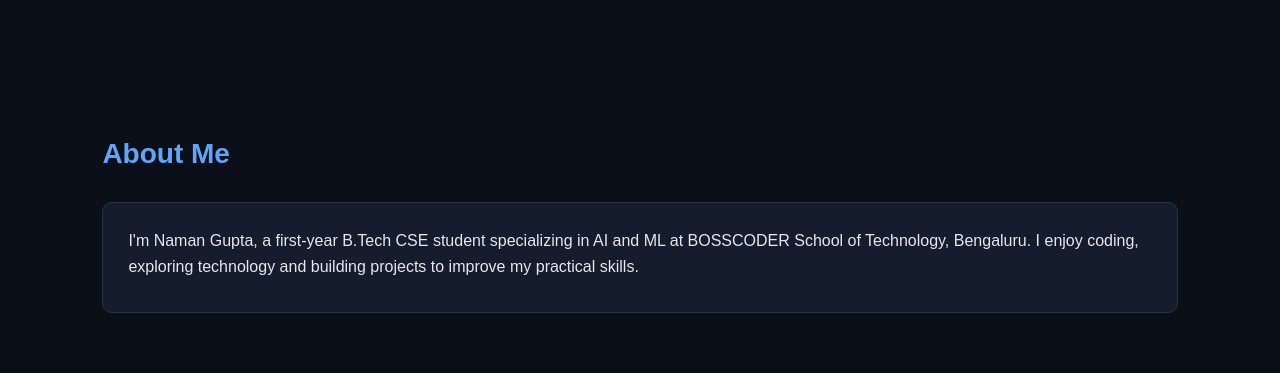
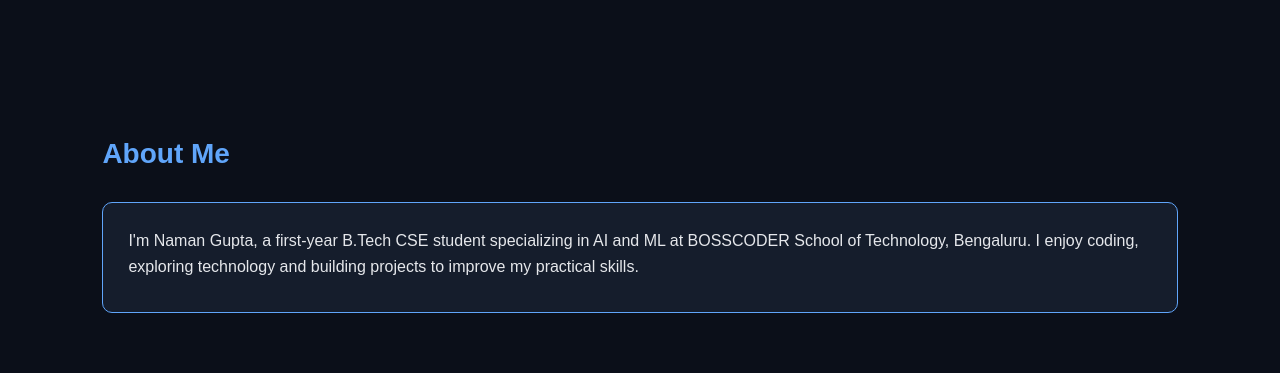
Before and after one commit to namangupta-prog/Portfolio, a plain HTML site: page index.html in a window 1280 px wide. In both pictures the pointer is over the element 640 px from the left and 684 px from the top of the page. Shown: the part 427-800 px from the top of the page. Drawn offline with Linux system fonts and the light colour scheme.

Commit message:
Update port.css

```diff
--- a/port.css
+++ b/port.css
@@ -58,6 +58,7 @@ a:hover {
 
 section {
   padding: 65px 8%;
+  scroll-margin-top: 75px;
 }
 
 .hero {
@@ -147,6 +148,10 @@ section {
   margin-bottom: 8px;
 }
 
+.card:hover {
+  border-color: #60a5fa;
+}
+
 .grid {
   display: grid;
   grid-template-columns: repeat(auto-fit, minmax(220px, 1fr));
```
